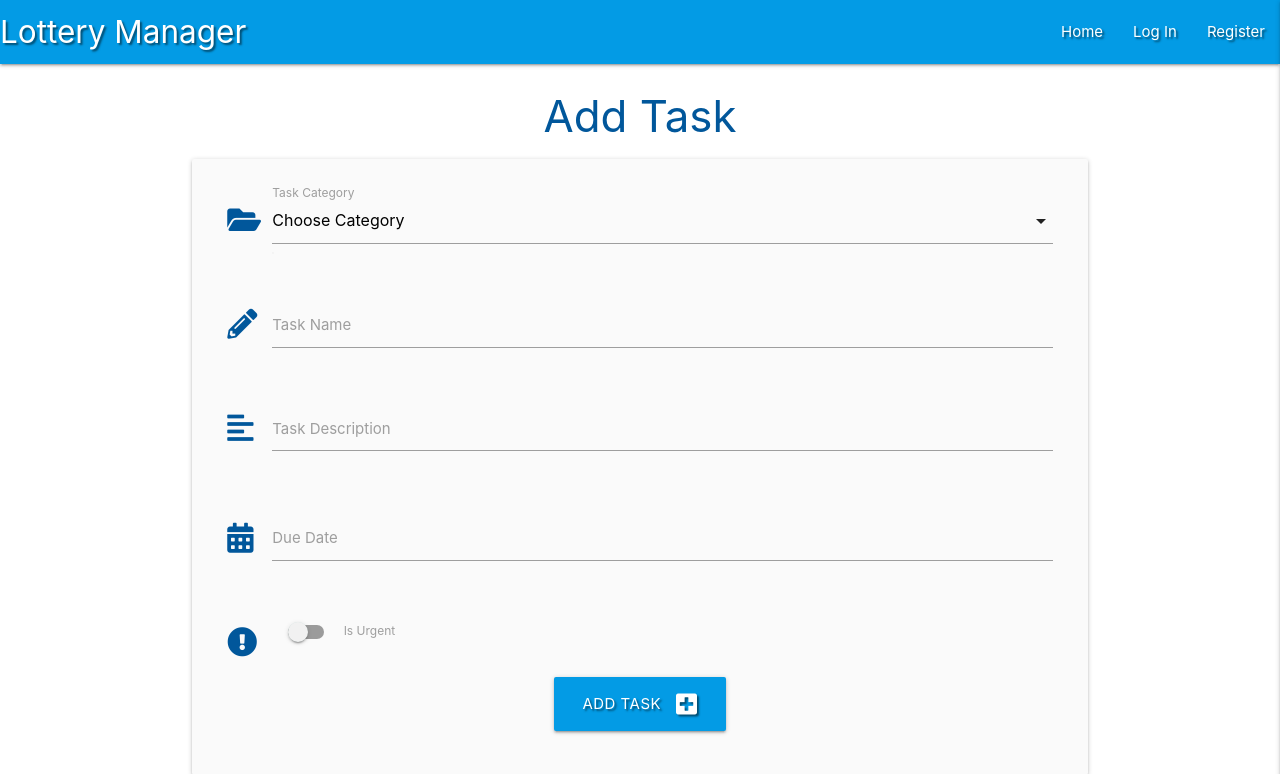
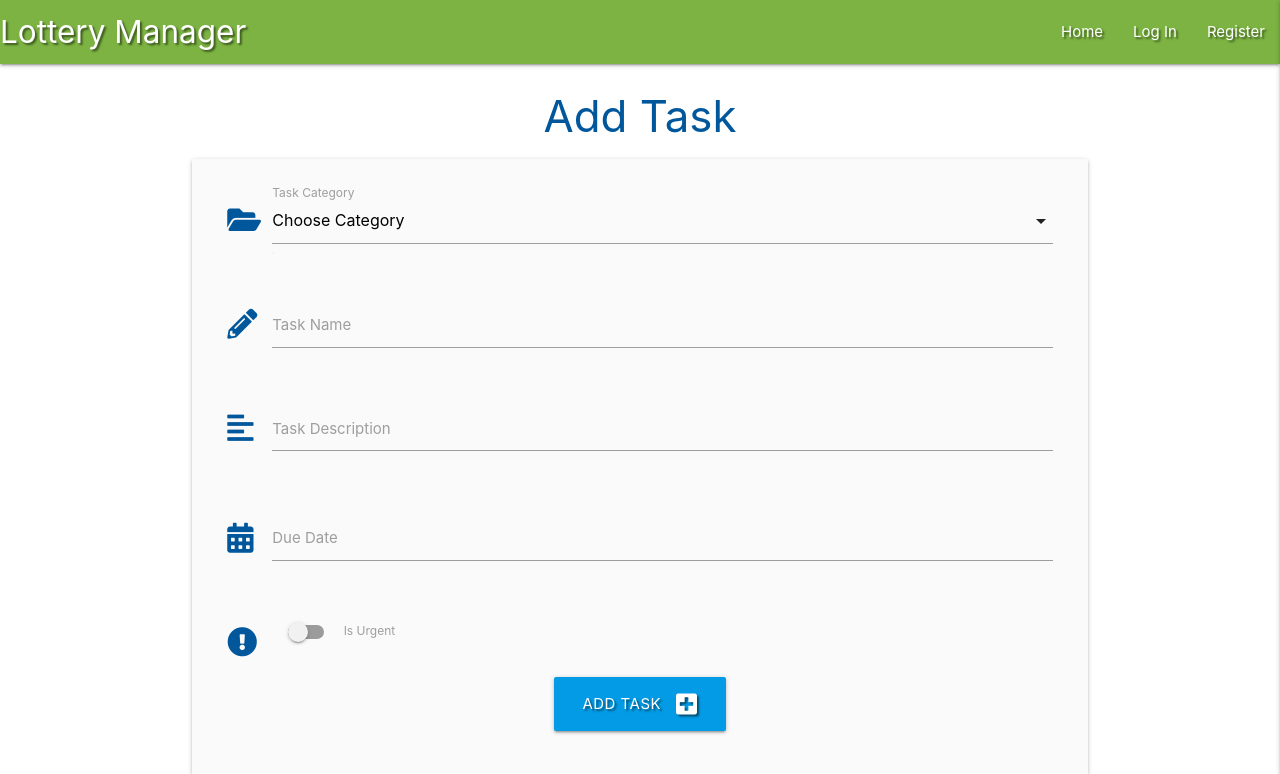
Before and after one commit to LogicAtom/flask-task-manager-project, a Flask app: page /add_task in a window 1280 px wide. Shown: the top 774 px of the page. Run offline with Flask 2, Linux system fonts and the light colour scheme; data that the repository does not hold is empty; some libraries are stand-ins or nearby versions.

Commit message:
base.html, color theme, green

```diff
--- a/templates/base.html
+++ b/templates/base.html
@@ -19,7 +19,7 @@
 
     <header>
         <!-- top navbar -->
-        <nav class="nav-extended text-shadow light-blue darken-1">
+        <nav class="nav-extended text-shadow light-green darken-1">
             <div class="nav-wrapper">
                 <a href="{{ url_for('get_tasks') }}" class="brand-logo">Lottery Manager</a>
                 <a href="#" data-target="mobile-demo" class="sidenav-trigger right"><i class="fas fa-bars"></i></a>
@@ -43,7 +43,7 @@
         <!-- mobile sidenav -->
         <ul class="sidenav" id="mobile-demo">
             <li>
-                <h4 class="center-align light-blue-text text-darken 4">Lottery Manager</h4>
+                <h4 class="center-align light-green-text text-darken 4">Lottery Manager</h4>
             </li>
             <li><a href="{{ url_for('get_tasks') }}">Home</a></li>
             {% if session.user %}
@@ -66,7 +66,7 @@
         {% if messages %}
         {% for message in messages %}
         <div class="row flashes">
-            <h4 class="light-blue lighten-4 center-align">{{ message }}</h4>
+            <h4 class="light-green lighten-4 center-align">{{ message }}</h4>
         </div>
         {% endfor %}
         {% endif %}
```
